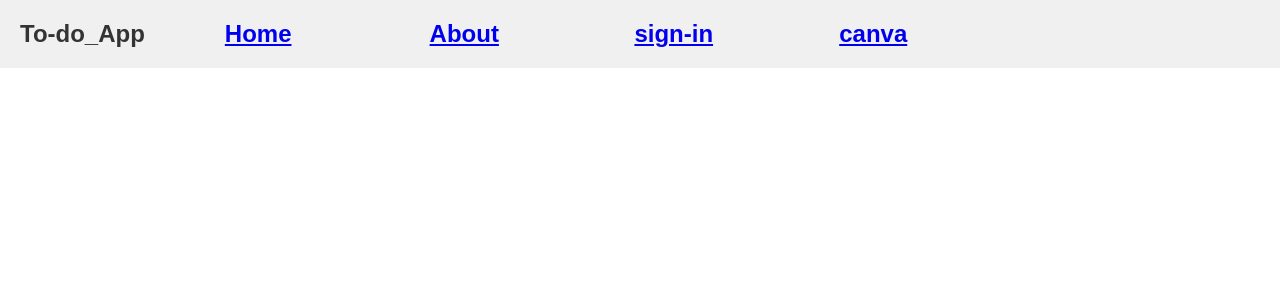
After one commit to mitj500/todo_ccl_s6, a Flask app: page /canva in a window 1280 px wide. The commit adds this page. Shown: the top 300 px of the page. Run offline with Flask 3, Linux system fonts and the light colour scheme.

Commit message:
this is the final update

```diff
--- a/app.py
+++ b/app.py
@@ -72,6 +72,9 @@ def about_page():
 def sign_in():
     return render_template("signin.html")
 
+@app.route('/canva')
+def canva():
+    return render_template("canva.html")
 
 
 if __name__ == "__main__":
--- a/templates/about.html
+++ b/templates/about.html
@@ -24,6 +24,9 @@
             <ul>
                 <h1><a href="/sign_in">sign-in</a></h1>
             </ul>
+            <ul>
+                <h1><a href="/canva">canva</a></h1>
+            </ul>
         </ul>
     </nav>
     <div class="flex items-center justify-center h-screen">
--- /dev/null
+++ b/templates/canva.html
@@ -0,0 +1,36 @@
+<!DOCTYPE html>
+<html lang="en">
+
+<head>
+    <meta charset="UTF-8">
+    <meta name="viewport" content="width=device-width, initial-scale=1.0">
+    <title>To-do_App</title>
+    <link rel="stylesheet" href="{{ url_for('static', filename='css/styles.css') }}">
+</head>
+
+<body class="bg-gray-100">
+    <nav class="background_nav">
+        <ul>
+            <ul>
+                <h1>To-do_App</h1>
+            </ul>
+            <ul>
+                <h1><a href="/">Home</a></h1>
+            </ul>
+            <ul>
+                <h1><a href="/about">About</a></h1>
+            </ul>
+            <ul>
+                <h1><a href="/sign_in">sign-in</a></h1>
+            </ul>
+            <ul>
+                <h1><a href="/canva">canva</a></h1>
+            </ul>
+        </ul>
+    </nav>
+<div>
+
+</div>
+
+</body>
+</html>
--- a/templates/home.html
+++ b/templates/home.html
@@ -22,6 +22,9 @@
             </ul>
             <ul>
                 <h1><a href="/sign_in">sign-in</a></h1>
+            </ul>
+            <ul>
+                <h1><a href="/canva">canva</a></h1>
             </ul>
         </ul>
     </nav>
--- a/templates/signin.html
+++ b/templates/signin.html
@@ -24,6 +24,9 @@
         <ul>
             <h1><a href="/sign_in">sign-in</a></h1>
         </ul>
+        <ul>
+          <h1><a href="/canva">canva</a></h1>
+      </ul>
     </ul>
 </nav>
 
```
Also changed, not shown: notepad.py (added, +43 -0 lines).
